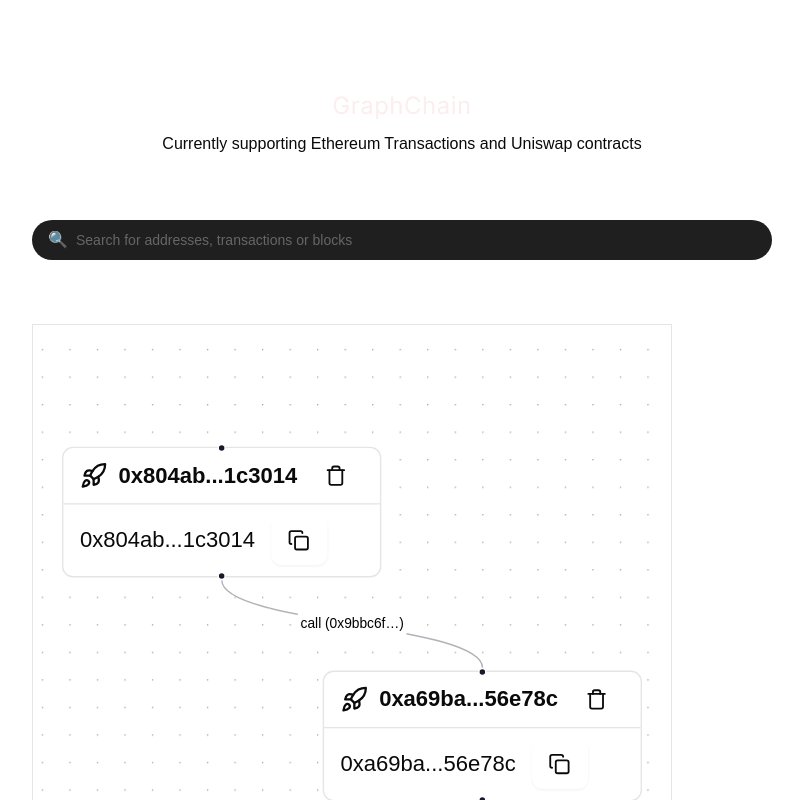
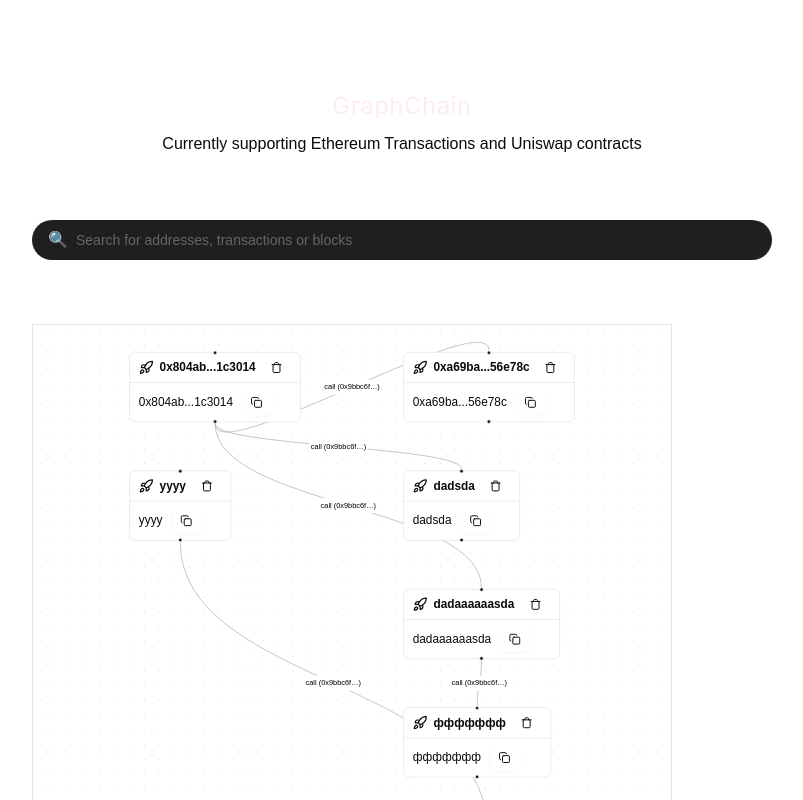
Before and after one commit to DecodeFi/mvp-frontend, a React (Vite) app: page / in a window 1280 px wide. Shown: the top 800 px of the page, without its empty margins (238-1041 px from the left). Built offline with nearby package versions, Linux system fonts and the light colour scheme.

Commit message:
adjust the graph

```diff
--- a/src/App.tsx
+++ b/src/App.tsx
@@ -22,34 +22,64 @@
 const nodeTypes = {
   nodeHeaderNode: NodeHeaderComponent,
 };
-const defaultNodes = [
-  {
-    id: "1",
-    type: "nodeHeaderNode",
-    position: { x: 200, y: 200 },
-    data: {},
-  },
-];
 
 function buildGraphFromData(data) {
   if (!data) return { nodes: [], edges: [] };
 
   const nodesMap = new Map();
+  const positionsMap = new Map();
   const edges = [];
+
+  let yOffsetFrom = 0;
+  let yOffsetTo = 0;
+  const yStep = 160;
 
   for (const tx of data) {
     const { from, to, storage, action, hash } = tx;
-    [from, to, storage].forEach((addr) => {
-      if (!nodesMap.has(addr))
-        nodesMap.set(addr, {
-          id: addr,
-          type: "nodeHeaderNode",
-          data: { label: addr },
-          dragHandle: ".drag-handle",
-          position: { x: Math.random() * 400, y: Math.random() * 400 },
-        });
-    });
 
+    // Assign from node
+    if (!nodesMap.has(from)) {
+      const yFrom = yOffsetFrom * yStep;
+      positionsMap.set(from, { x: 30, y: yFrom });
+      nodesMap.set(from, {
+        id: from,
+        type: "nodeHeaderNode",
+        data: { label: from },
+        dragHandle: ".drag-handle",
+        position: positionsMap.get(from),
+      });
+      yOffsetFrom += 1;
+    }
+
+    // Assign to node
+    if (!nodesMap.has(to)) {
+      const yTo = yOffsetTo * yStep;
+      positionsMap.set(to, { x: 400, y: yTo });
+      nodesMap.set(to, {
+        id: to,
+        type: "nodeHeaderNode",
+        data: { label: to },
+        dragHandle: ".drag-handle",
+        position: positionsMap.get(to),
+      });
+      yOffsetTo += 1;
+    }
+
+    // Assign storage node if needed
+    if (action === "delegate_call" && !nodesMap.has(storage)) {
+      const yStorage = (yOffsetTo + 1) * yStep;
+      positionsMap.set(storage, { x: 250, y: yStorage });
+      nodesMap.set(storage, {
+        id: storage,
+        type: "nodeHeaderNode",
+        data: { label: storage },
+        dragHandle: ".drag-handle",
+        position: positionsMap.get(storage),
+      });
+      yOffsetTo += 1;
+    }
+
+    // Edge: from -> to
     edges.push({
       id: `${from}-${to}-${hash}`,
       source: from,
@@ -57,6 +87,7 @@
       label: `${action} (${hash.slice(0, 8)}…)`,
     });
 
+    // Edge: storage -> to if delegate_call
     if (action === "delegate_call") {
       edges.push({
         id: `${storage}-${to}-${hash}`,
@@ -78,6 +109,38 @@
     hash: "0x9bbc6fd8fa80a3dc0bb87ad319f723f8132729bd29d918784f74756deeec9437",
     from: "0x804abde86c3ecc4eb738c452a4cf129e151c3014",
     to: "0xa69babef1ca67a37ffaf7a485dfff3382056e78c",
+    storage: "0xa69babef1ca67a37ffaf7a485dfff3382056e78c",
+    value: "0x3e5500",
+    action: "call",
+  },
+  {
+    hash: "0x9bbc6fd8fa80a3dc0bb87ad319f723f8132729bd29d918784f74756deeec9437",
+    from: "0x804abde86c3ecc4eb738c452a4cf129e151c3014",
+    to: "dadsda",
+    storage: "0xa69babef1ca67a37ffaf7a485dfff3382056e78c",
+    value: "0x3e5500",
+    action: "call",
+  },
+  {
+    hash: "0x9bbc6fd8fa80a3dc0bb87ad319f723f8132729bd29d918784f74756deeec9437",
+    from: "0x804abde86c3ecc4eb738c452a4cf129e151c3014",
+    to: "dadaaaaaasda",
+    storage: "0xa69babef1ca67a37ffaf7a485dfff3382056e78c",
+    value: "0x3e5500",
+    action: "call",
+  },
+  {
+    hash: "0x9bbc6fd8fa80a3dc0bb87ad319f723f8132729bd29d918784f74756deeec9437",
+    from: "dadaaaaaasda",
+    to: "ффффффф",
+    storage: "0xa69babef1ca67a37ffaf7a485dfff3382056e78c",
+    value: "0x3e5500",
+    action: "call",
+  },
+  {
+    hash: "0x9bbc6fd8fa80a3dc0bb87ad319f723f8132729bd29d918784f74756deeec9437",
+    from: "уууу",
+    to: "фффффуккфф",
     storage: "0xa69babef1ca67a37ffaf7a485dfff3382056e78c",
     value: "0x3e5500",
     action: "call",
--- a/src/components/ui/CopyButton.tsx
+++ b/src/components/ui/CopyButton.tsx
@@ -1,5 +1,4 @@
 import { useState } from "react";
-import TurndownService from "turndown";
 
 import { Copy, Check } from "lucide-react";
 
@@ -27,7 +26,6 @@
         return;
       }
 
-      const htmlContent = html || htmlRef?.current?.innerHTML || "";
       let textContent = text ?? "";
 
       await navigator.clipboard.writeText(textContent);
```
